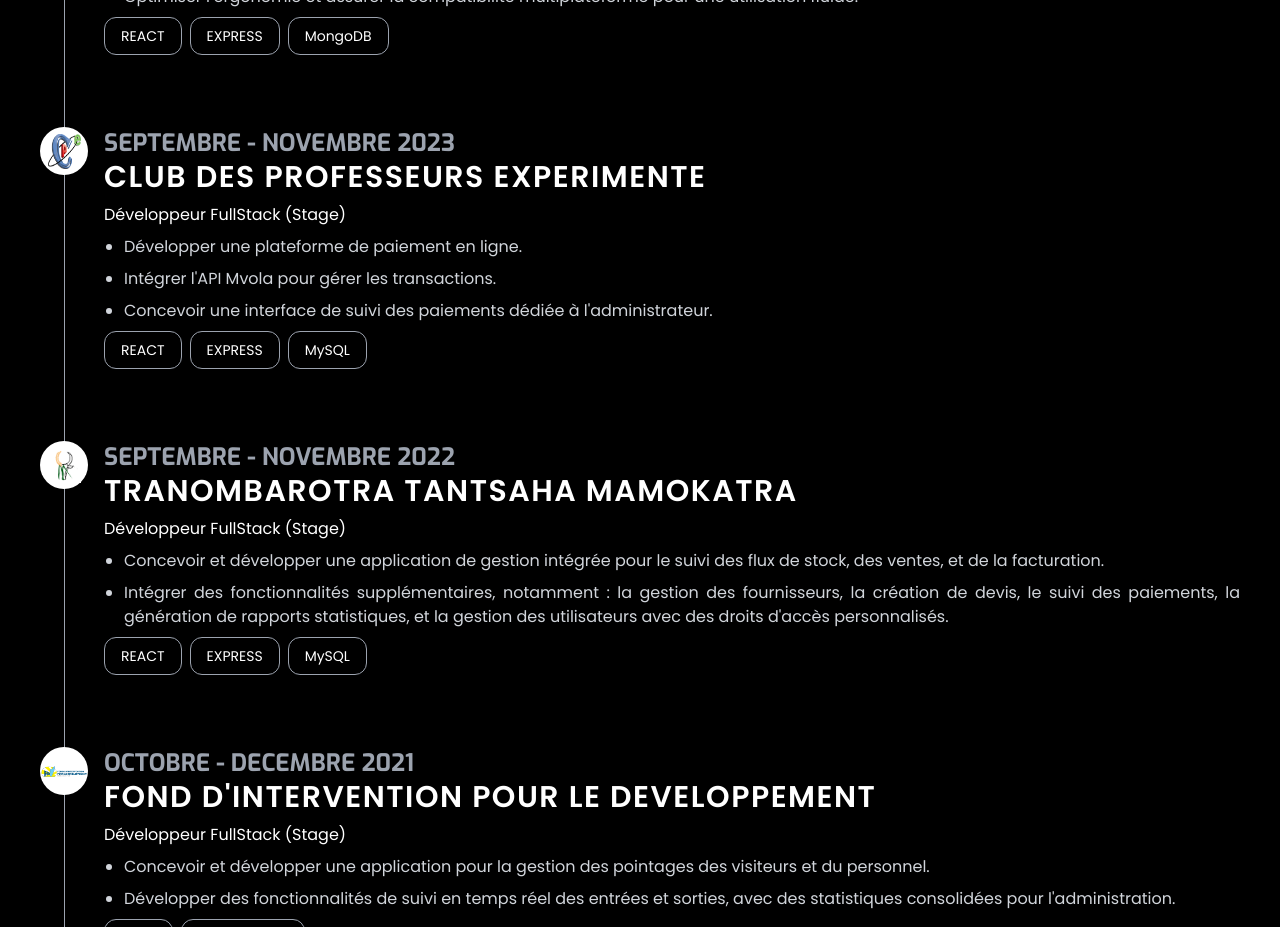
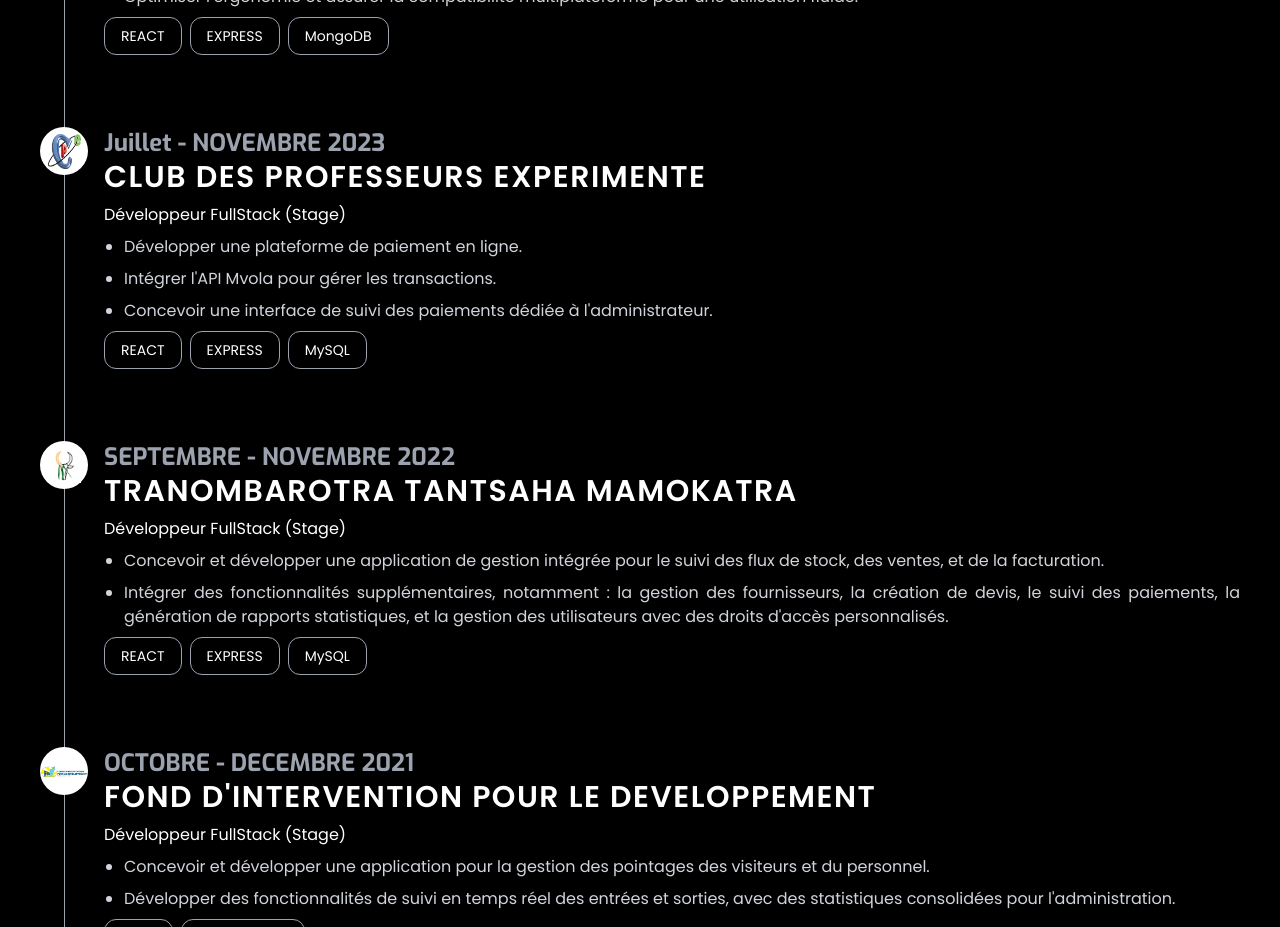
Before and after one commit to tommygabrielo/portfolio, a React (Create React App) app: page / in a window 1280 px wide. Shown: the part 1880-2807 px from the top of the page. Built offline with nearby package versions, Linux system fonts and the light colour scheme.

Commit message:
cv update

```diff
--- a/src/components/Experience.jsx
+++ b/src/components/Experience.jsx
@@ -112,7 +112,7 @@
                     </div>
                     <div className='gap-y:10'>
                         <p className="text-gray-400 font-exo2 font-semibold sm:text-lg md:text-xl lg:text-2xl">
-                            SEPTEMBRE - NOVEMBRE 2023
+                            Juillet - NOVEMBRE 2023
                         </p>
 
                         <a
```
Also changed, not shown: 1 other file (tests, documents, lock files or other folders).
